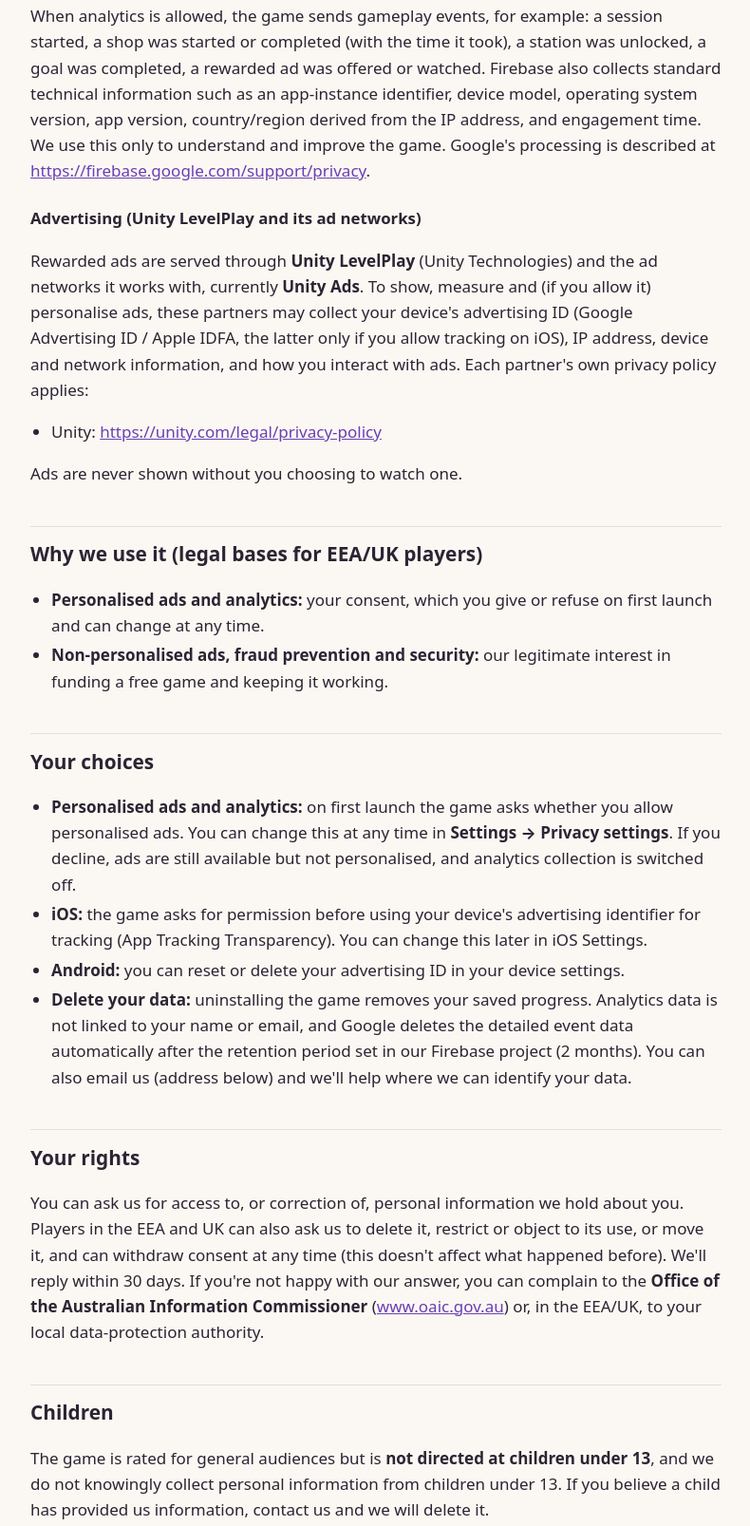
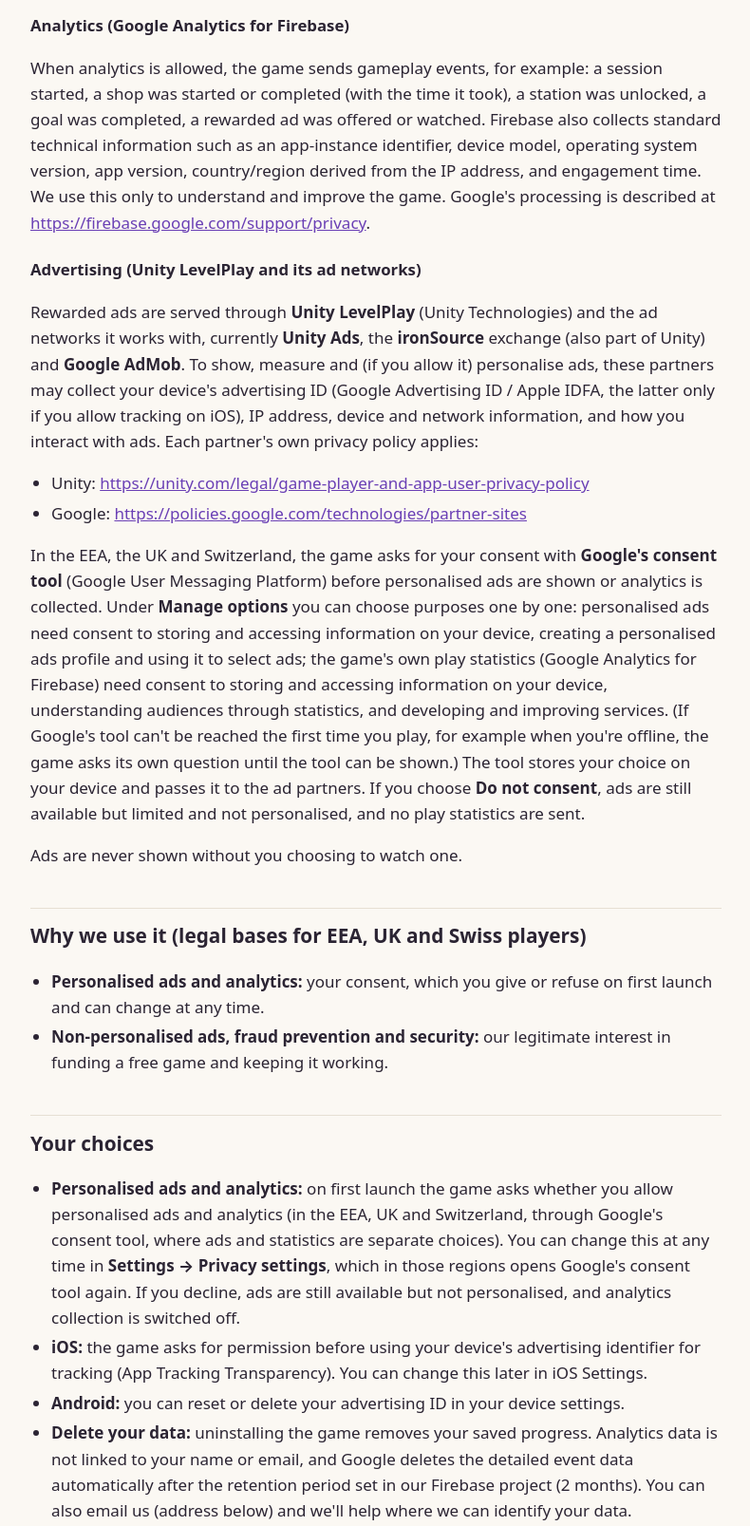
Before and after one commit to whirleepandastudios/whirleepandastudios.github.io, a plain HTML site: page potion-rush/privacy/index.html in a window 1280 px wide. Shown: the part 984-2591 px from the top of the page at 95% size, without its empty margins (244-1034 px from the left). Drawn offline with Linux system fonts and the light colour scheme.

Commit message:
Potion Rush privacy policy: Google AdMob, the ironSource exchange and Google's consent tool (EEA/UK/CH); Switzerland (v1.1)

```diff
--- a/potion-rush/privacy/index.html
+++ b/potion-rush/privacy/index.html
@@ -9,20 +9,20 @@
 <body>
 <main>
 <h1>Potion Rush: Privacy Policy</h1>
-<p class="meta">Last updated: 8 November 2026</p>
-
-<p>Potion Rush ("the game") is made by <strong>Whirlee Panda Studios</strong> ("we", "us"), based in Australia. This policy explains what information the game collects, why, and the choices you have. We handle personal information in line with the Australian Privacy Principles in the <em>Privacy Act 1988</em> (Cth), and, for players in the European Economic Area and the United Kingdom, the GDPR and UK GDPR.</p>
+<p class="meta">Last updated: 14 November 2026</p>
+<p>Potion Rush ("the game") is made by <strong>Whirlee Panda Studios</strong> ("we", "us"), based in Australia. This policy explains what information the game collects, why, and the choices you have. We handle personal information in line with the Australian Privacy Principles in the <em>Privacy Act 1988</em> (Cth), and, for players in the European Economic Area, the United Kingdom and Switzerland, the GDPR, the UK GDPR and the Swiss Federal Act on Data Protection.</p>
 
 <h2>The short version</h2>
 <ul>
 <li>You don't create an account and we don't ask for your name, email or other personal details.</li>
 <li>Your progress is saved <strong>on your device</strong>.</li>
 <li>The game shows <strong>optional rewarded ads</strong>. Our ad partners collect device information, including your device's advertising ID, to show and measure ads. You can choose personalised or non-personalised ads, and change that choice in <strong>Settings → Privacy settings</strong>.</li>
-<li>We use <strong>Google Analytics for Firebase</strong> to understand how the game is played (for example, how long a shop takes), so we can balance and improve it. You can turn this off with the same privacy choice.</li>
+<li>We use <strong>Google Analytics for Firebase</strong> to understand how the game is played (for example, how long a shop takes), so we can balance and improve it. You can turn this off with your privacy choice (in the EEA, the UK and Switzerland, a separate choice in Google's consent tool).</li>
 <li>The game is not directed at children under 13.</li>
 </ul>
 
 <h2>Information the game collects</h2>
+
 <h3>Saved on your device only</h3>
 <p>Your game progress, settings and your privacy choice are stored in a file on your device. We don't receive this file. It's removed when you uninstall the game. (Your device's own backup service may include it in your personal backups.)</p>
 
@@ -30,13 +30,15 @@
 <p>When analytics is allowed, the game sends gameplay events, for example: a session started, a shop was started or completed (with the time it took), a station was unlocked, a goal was completed, a rewarded ad was offered or watched. Firebase also collects standard technical information such as an app-instance identifier, device model, operating system version, app version, country/region derived from the IP address, and engagement time. We use this only to understand and improve the game. Google's processing is described at <a href="https://firebase.google.com/support/privacy">https://firebase.google.com/support/privacy</a>.</p>
 
 <h3>Advertising (Unity LevelPlay and its ad networks)</h3>
-<p>Rewarded ads are served through <strong>Unity LevelPlay</strong> (Unity Technologies) and the ad networks it works with, currently <strong>Unity Ads</strong>. To show, measure and (if you allow it) personalise ads, these partners may collect your device's advertising ID (Google Advertising ID / Apple IDFA, the latter only if you allow tracking on iOS), IP address, device and network information, and how you interact with ads. Each partner's own privacy policy applies:</p>
+<p>Rewarded ads are served through <strong>Unity LevelPlay</strong> (Unity Technologies) and the ad networks it works with, currently <strong>Unity Ads</strong>, the <strong>ironSource</strong> exchange (also part of Unity) and <strong>Google AdMob</strong>. To show, measure and (if you allow it) personalise ads, these partners may collect your device's advertising ID (Google Advertising ID / Apple IDFA, the latter only if you allow tracking on iOS), IP address, device and network information, and how you interact with ads. Each partner's own privacy policy applies:</p>
 <ul>
-<li>Unity: <a href="https://unity.com/legal/privacy-policy">https://unity.com/legal/privacy-policy</a></li>
+<li>Unity: <a href="https://unity.com/legal/game-player-and-app-user-privacy-policy">https://unity.com/legal/game-player-and-app-user-privacy-policy</a></li>
+<li>Google: <a href="https://policies.google.com/technologies/partner-sites">https://policies.google.com/technologies/partner-sites</a></li>
 </ul>
+<p>In the EEA, the UK and Switzerland, the game asks for your consent with <strong>Google's consent tool</strong> (Google User Messaging Platform) before personalised ads are shown or analytics is collected. Under <strong>Manage options</strong> you can choose purposes one by one: personalised ads need consent to storing and accessing information on your device, creating a personalised ads profile and using it to select ads; the game's own play statistics (Google Analytics for Firebase) need consent to storing and accessing information on your device, understanding audiences through statistics, and developing and improving services. (If Google's tool can't be reached the first time you play, for example when you're offline, the game asks its own question until the tool can be shown.) The tool stores your choice on your device and passes it to the ad partners. If you choose <strong>Do not consent</strong>, ads are still available but limited and not personalised, and no play statistics are sent.</p>
 <p>Ads are never shown without you choosing to watch one.</p>
 
-<h2>Why we use it (legal bases for EEA/UK players)</h2>
+<h2>Why we use it (legal bases for EEA, UK and Swiss players)</h2>
 <ul>
 <li><strong>Personalised ads and analytics:</strong> your consent, which you give or refuse on first launch and can change at any time.</li>
 <li><strong>Non-personalised ads, fraud prevention and security:</strong> our legitimate interest in funding a free game and keeping it working.</li>
@@ -44,14 +46,14 @@
 
 <h2>Your choices</h2>
 <ul>
-<li><strong>Personalised ads and analytics:</strong> on first launch the game asks whether you allow personalised ads. You can change this at any time in <strong>Settings → Privacy settings</strong>. If you decline, ads are still available but not personalised, and analytics collection is switched off.</li>
+<li><strong>Personalised ads and analytics:</strong> on first launch the game asks whether you allow personalised ads and analytics (in the EEA, UK and Switzerland, through Google's consent tool, where ads and statistics are separate choices). You can change this at any time in <strong>Settings → Privacy settings</strong>, which in those regions opens Google's consent tool again. If you decline, ads are still available but not personalised, and analytics collection is switched off.</li>
 <li><strong>iOS:</strong> the game asks for permission before using your device's advertising identifier for tracking (App Tracking Transparency). You can change this later in iOS Settings.</li>
 <li><strong>Android:</strong> you can reset or delete your advertising ID in your device settings.</li>
 <li><strong>Delete your data:</strong> uninstalling the game removes your saved progress. Analytics data is not linked to your name or email, and Google deletes the detailed event data automatically after the retention period set in our Firebase project (2 months). You can also email us (address below) and we'll help where we can identify your data.</li>
 </ul>
 
 <h2>Your rights</h2>
-<p>You can ask us for access to, or correction of, personal information we hold about you. Players in the EEA and UK can also ask us to delete it, restrict or object to its use, or move it, and can withdraw consent at any time (this doesn't affect what happened before). We'll reply within 30 days. If you're not happy with our answer, you can complain to the <strong>Office of the Australian Information Commissioner</strong> (<a href="https://www.oaic.gov.au">www.oaic.gov.au</a>) or, in the EEA/UK, to your local data-protection authority.</p>
+<p>You can ask us for access to, or correction of, personal information we hold about you. Players in the EEA, the UK and Switzerland can also ask us to delete it, restrict or object to its use, or move it, and can withdraw consent at any time (this doesn't affect what happened before). We'll reply within 30 days. If you're not happy with our answer, you can complain to the <strong>Office of the Australian Information Commissioner</strong> (<a href="https://www.oaic.gov.au">www.oaic.gov.au</a>) or, in the EEA, the UK or Switzerland, to your local data-protection authority.</p>
 
 <h2>Children</h2>
 <p>The game is rated for general audiences but is <strong>not directed at children under 13</strong>, and we do not knowingly collect personal information from children under 13. If you believe a child has provided us information, contact us and we will delete it.</p>
```
